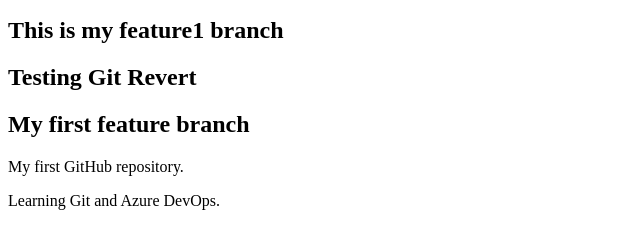
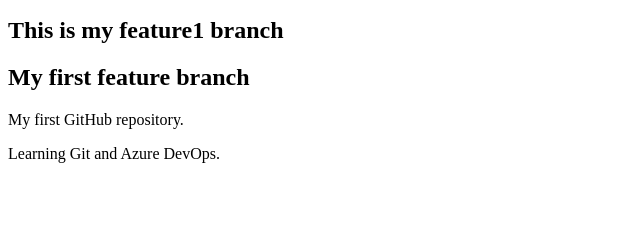
Before and after one commit to nishath140/devops-learning, a plain HTML site: page index.html in a window 1280 px wide. Shown: the part 159-408 px from the top of the page, without its empty margins (0-640 px from the left). Drawn offline with Linux system fonts and the light colour scheme.

Commit message:
Revert "testing"
This reverts commit ed54e85f6392d7f12ed7367fba473c628522d1e6.

i#

```diff
--- a/index.html
+++ b/index.html
@@ -8,7 +8,6 @@
     <h1>Welcome to DevOps Learning-feature1</h1>
      <p>Learning Git Stash practical</p>
      <h2>This is my feature1 branch</h2>
-     <h2>Testing Git Revert</h2>
     <h2>My first feature branch</h2>
     <p>My first GitHub repository.</p>
     <p>Learning Git and Azure DevOps.</p>
```
